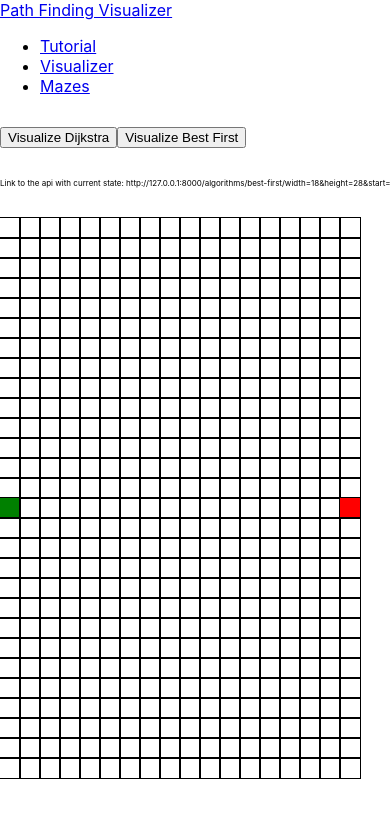
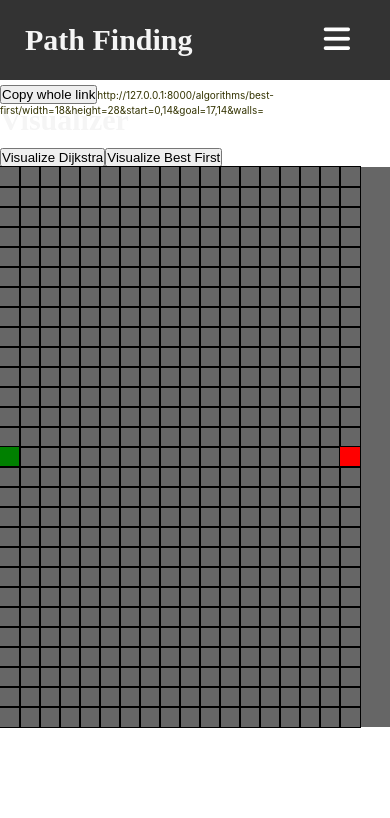
Before and after one commit to Marcin-99/path-finding, a React (Create React App) app in the folder path_finding_react/: page /visualizer in a window 390 px wide. Shown: the top 818 px of the page. Built offline with nearby package versions, Linux system fonts and the light colour scheme.

Commit message:
Added navbar.

```diff
--- a/path_finding_react/public/index.html
+++ b/path_finding_react/public/index.html
@@ -24,6 +24,7 @@
       work correctly both with client-side routing and a non-root public URL.
       Learn how to configure a non-root public URL by running `npm run build`.
     -->
+    <script src="https://kit.fontawesome.com/a076d05399.js"></script>
     <title>React App</title>
   </head>
   <body>
--- /dev/null
+++ b/path_finding_react/src/Components/NavBar/navBar.css
@@ -0,0 +1,101 @@
+* {
+	padding: 0;
+	margin: 0;
+	text-decoration: none;
+	list-style: none;
+	box-sizing: border-box;
+}
+
+nav {
+	font-family: montserrat;
+	background: #333333;
+	height: 80px;
+	width: 100%;
+}
+
+label.logo {
+	color: #F5F5F5;
+	font-size: 35px;
+	line-height: 80px;
+	padding: 0 50px;
+	font-weight: bold;
+}
+
+nav ul {
+	float: right;
+	margin-right: 20px;
+}
+
+nav ul li {
+	display: inline-block;
+	line-height: 80px;
+	margin: 0 5px;
+}
+
+nav ul li a {
+	color: white;
+	font-size: 17px;
+	padding: 6px 13px;
+	border-radius: 3px;
+}
+
+a.active, a:hover {
+	background: #808080;
+	transition: .5s;
+}
+
+.checkBtn {
+	font-size: 30px;
+	color: white;
+	float: right;
+	line-height: 80px;
+	margin-right: 40px;
+	cursor: pointer;
+	display: none;
+}
+
+#check {
+	display: none;
+}
+
+@media (max-width: 952px) {
+	label.logo {
+		font-size: 30px;
+		padding-left: 25px;
+	}
+	nav ul li a {
+		font-size: 16px;
+	}
+}
+
+@media (max-width: 858px) {
+	.checkBtn {
+		display: block;
+	}
+	ul {
+		position: fixed;
+		width: 100%;
+		height: 100vh;
+		background: #2c3e50;
+		top: 80px;
+		left: -100%;
+		text-align: center;
+		transition: all .5s;
+	}
+	nav ul li {
+		display: block;
+		margin: 50px 0;
+		line-height: 30px;
+	}
+	nav ul li a {
+		font-size: 20px;
+	}
+	a:hover, a.active{
+		background: none;
+		color: #0082e6;
+
+	}
+	#check:checked ~ ul {
+		left: 0;
+	}
+}
--- a/path_finding_react/src/Components/NavBar/navBar.js
+++ b/path_finding_react/src/Components/NavBar/navBar.js
@@ -1,12 +1,20 @@
 import React from 'react';
 import { Link, NavLink, withRouter } from 'react-router-dom';
+import './navBar.css';
 
 
 const NavBar = (props) => {
+
+	if (document.getElementById("check") != null) document.getElementById("check").checked = false;
+
 	return (
-    <nav id="navBar">
-        <a href="/visualizer">Path Finding Visualizer</a>
-        <ul>
+		<nav>
+			<input type="checkbox" id="check"/>
+			<label htmlFor="check" className="checkBtn">
+				<i className="fas fa-bars"></i>
+			</label>
+		    <label className="logo">Path Finding Visualizer</label>
+		    <ul id="navBar">
 		        <li><NavLink to="/tutorial">Tutorial</NavLink></li>
 		        <li><NavLink to="/visualizer">Visualizer</NavLink></li>
 		        <li><NavLink to="/mazes">Mazes</NavLink></li>
--- a/path_finding_react/src/Components/ProjectVisualizer/Node/Node.css
+++ b/path_finding_react/src/Components/ProjectVisualizer/Node/Node.css
@@ -15,17 +15,19 @@
 }
 
 .node-visited {
-	background-color: #d0d0e1;
+	background-color: #808080;
 }
 
 .node-open {
-	background-color: #efeff5;
+	background-color: #737373;
 }
 
 .node-shortest-path {
-	background-color: #ff5050;
+	padding: 2px;
+	color: white;
+	background-color: #999999;
 }
 
 .node-wall {
-  background-color: rgb(12, 53, 71);
+	background-color: rgb(12, 53, 71);
 }
--- a/path_finding_react/src/Components/ProjectVisualizer/Visualizer.css
+++ b/path_finding_react/src/Components/ProjectVisualizer/Visualizer.css
@@ -1,8 +1,8 @@
 .grid {
-	margin-top: 30px;
 	margin-left: auto;
 	margin-right: auto;
 	color: black;
+	background: #666666;
 }
 
 .buttons {
@@ -13,10 +13,8 @@
 }
 
 .link {
-	font-size: 8px;
-	margin-top: 30px;
-	width: 600px;
-	height: auto;
-	margin-left: auto;
-	margin-right: auto;
+	color: #333300;
+	font-size: 10px;
+	margin-top: 5px;
+	width: 100%;
 }
--- a/path_finding_react/src/Components/ProjectVisualizer/Visualizer.js
+++ b/path_finding_react/src/Components/ProjectVisualizer/Visualizer.js
@@ -1,7 +1,7 @@
 import React from 'react';
 import Node from './Node/Node';
 import './Visualizer.css';
-import {printWall, animatePaths, buildGrid} from './VisualizerUtilities';
+import {printWall, animatePaths, buildGrid, shortenUrl} from './VisualizerUtilities';
 import {urlsBuilder} from './UrlsBuilder/urlsBuilder';
 
 
@@ -12,8 +12,7 @@ class Visualizer extends React.Component {
 		grid: {},
 		startNode: {},
 		finishNode: {},
-		mouseIsPressed: false,
-		dataUrl: ""
+		mouseIsPressed: false
 	}
 
 
@@ -64,8 +63,14 @@ class Visualizer extends React.Component {
 
 
 	render() {
+		let dataUrl = urlsBuilder(this.state.nodes, 'best-first', this.state.grid, this.state.startNode, this.state.finishNode)
+
 		return (
 			<div>
+				<div className="link">
+					<button onClick={ () => {navigator.clipboard.writeText(dataUrl)} }>Copy whole link</button>
+					{ shortenUrl(dataUrl) }
+				</div>
 				<div className="buttons">
 				  	<button>
 				  		Visualize Dijkstra
@@ -73,9 +78,6 @@ class Visualizer extends React.Component {
 				  	<button onClick={ () => this.fetchBestFirst() }>
 				  		Visualize Best First
 				  	</button>
-			</div>
-			<div className="link">
-				Link to the api with current state: { urlsBuilder(this.state.nodes, 'best-first', this.state.grid, this.state.startNode, this.state.finishNode) }
 				</div>
 			    <div className="grid">
 			      {this.state.nodes.map((row, rowId) => {
--- a/path_finding_react/src/Components/ProjectVisualizer/VisualizerUtilities.js
+++ b/path_finding_react/src/Components/ProjectVisualizer/VisualizerUtilities.js
@@ -25,7 +25,7 @@ export const animatePaths = (data) => {
 	    		for (let j = 0; j < data.shortest_path.length; j++) {
 	      			setTimeout(() => {
 		        		const node = data.shortest_path[j].node;
-		        		document.getElementById('node-' + node.row + '-' + node.column).className = 'node node-shortest-path';
+		        		document.getElementById('node-' + node.row + '-' + node.column).className = 'node node-shortest-path fas fa-long-arrow-alt-left';
 	      			}, 50 * j);
 	    		}
     		}, 50 * i);
@@ -59,3 +59,9 @@ export const buildGrid = (grid, startNode, finishNode) => {
 	}
 	return nodes
 }
+
+
+export const shortenUrl = (url) => {
+	if (url.length > 110) return url.slice(0, 110) + " ...... " + url.slice(url.length - 30, url.length);
+	return url;
+}
```
Lines whose indentation alone changed are shown as unchanged.
